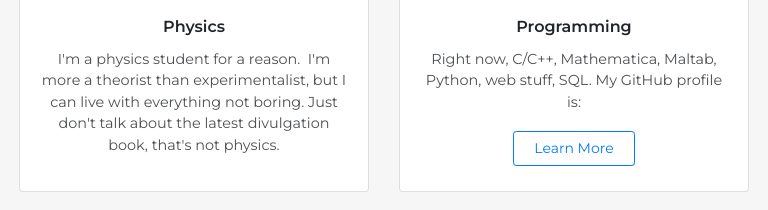
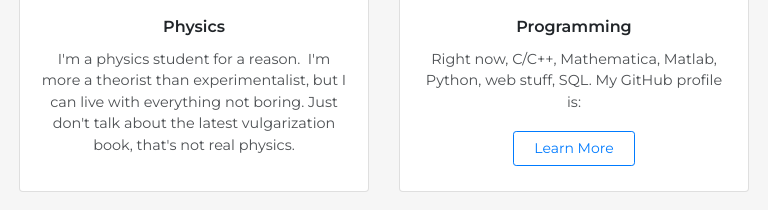
Before and after one commit to T3X3K/T3X3K.github.io, a plain HTML site: page interests.html in a window 1280 px wide. Shown: the part 590-800 px from the top of the page, 446-1214 px from the left. Drawn offline with nearby package versions, Linux system fonts and the light colour scheme; some packages are replaced by stand-ins of ours; a script that the page names is missing.

Commit message:
Update interests.html

```diff
--- a/interests.html
+++ b/interests.html
@@ -47,7 +47,7 @@
                         <div class="card"><img class="card-img-top w-100 d-block" src="assets/img/photo_2021-04-10_18-53-30%20(2)1.jpg" width="347.984" height="232.094">
                             <div class="card-body" style="height: 194.797px;">
                                 <h4 class="card-title">Physics</h4>
-                                <p class="card-text">I'm a physics student for a reason.&nbsp; I'm more a theorist than experimentalist, but I can live with everything not boring. Just don't talk about the latest divulgation book, that's not physics.</p>
+                                <p class="card-text">I'm a physics student for a reason.&nbsp; I'm more a theorist than experimentalist, but I can live with everything not boring. Just don't talk about the latest vulgarization book, that's not real physics.</p>
                             </div>
                             <div></div>
                         </div>
@@ -56,7 +56,7 @@
                         <div class="card"><img class="card-img-top w-100 d-block" src="assets/img/Cattura.jpg" height="232.094" width="347.984">
                             <div class="card-body" style="height: 134.797px;">
                                 <h4 class="card-title">Programming</h4>
-                                <p class="card-text">Right now, C/C++, Mathematica, Maltab, Python, web stuff, SQL. My GitHub profile is:</p>
+                                <p class="card-text">Right now, C/C++, Mathematica, Matlab, Python, web stuff, SQL. My GitHub profile is:</p>
                             </div>
                             <div><button class="btn btn-outline-primary btn-sm" type="button"><a href="https://www.github.com/T3X3K">Learn More</a></button></div>
                         </div>
```
